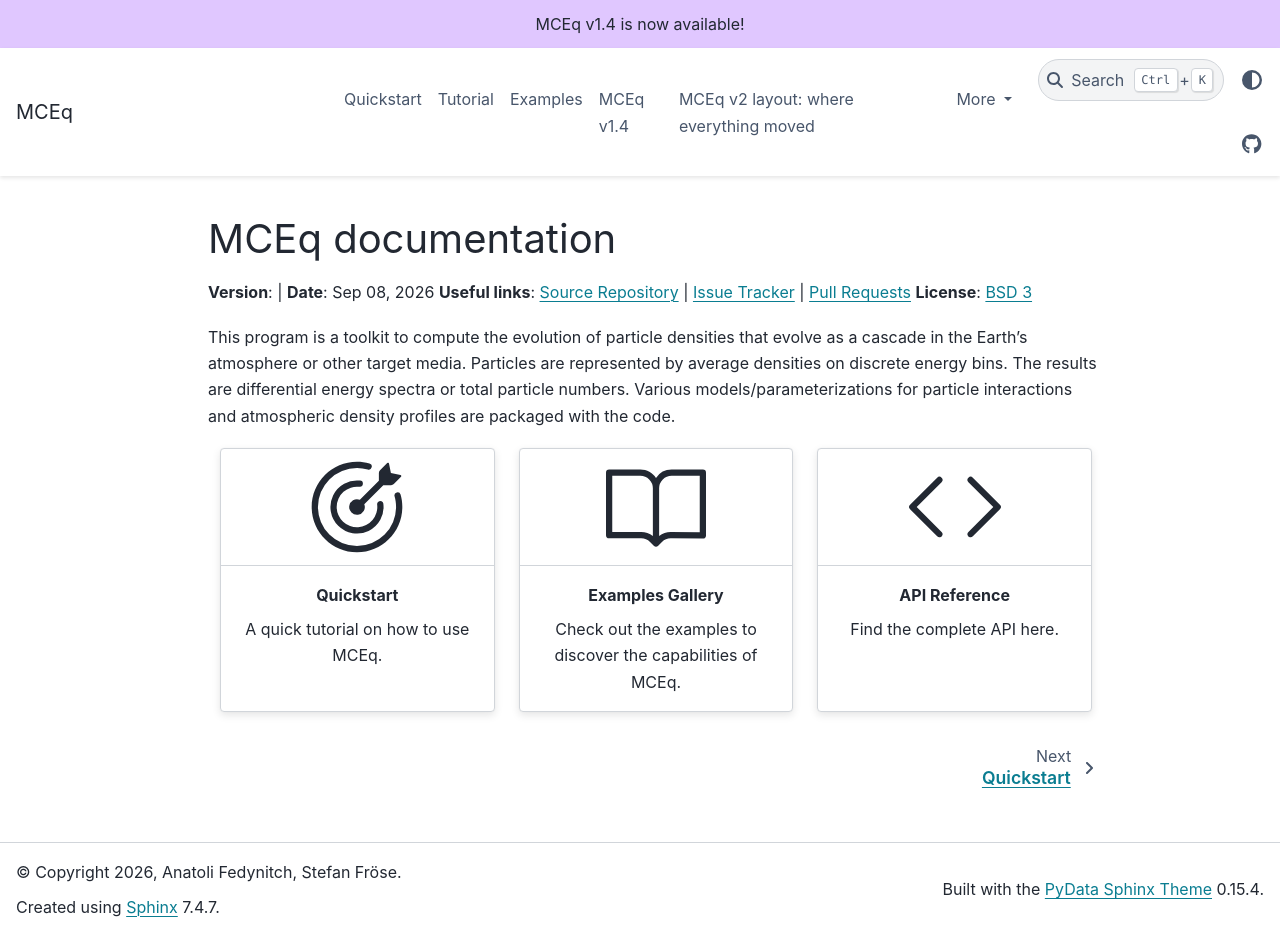
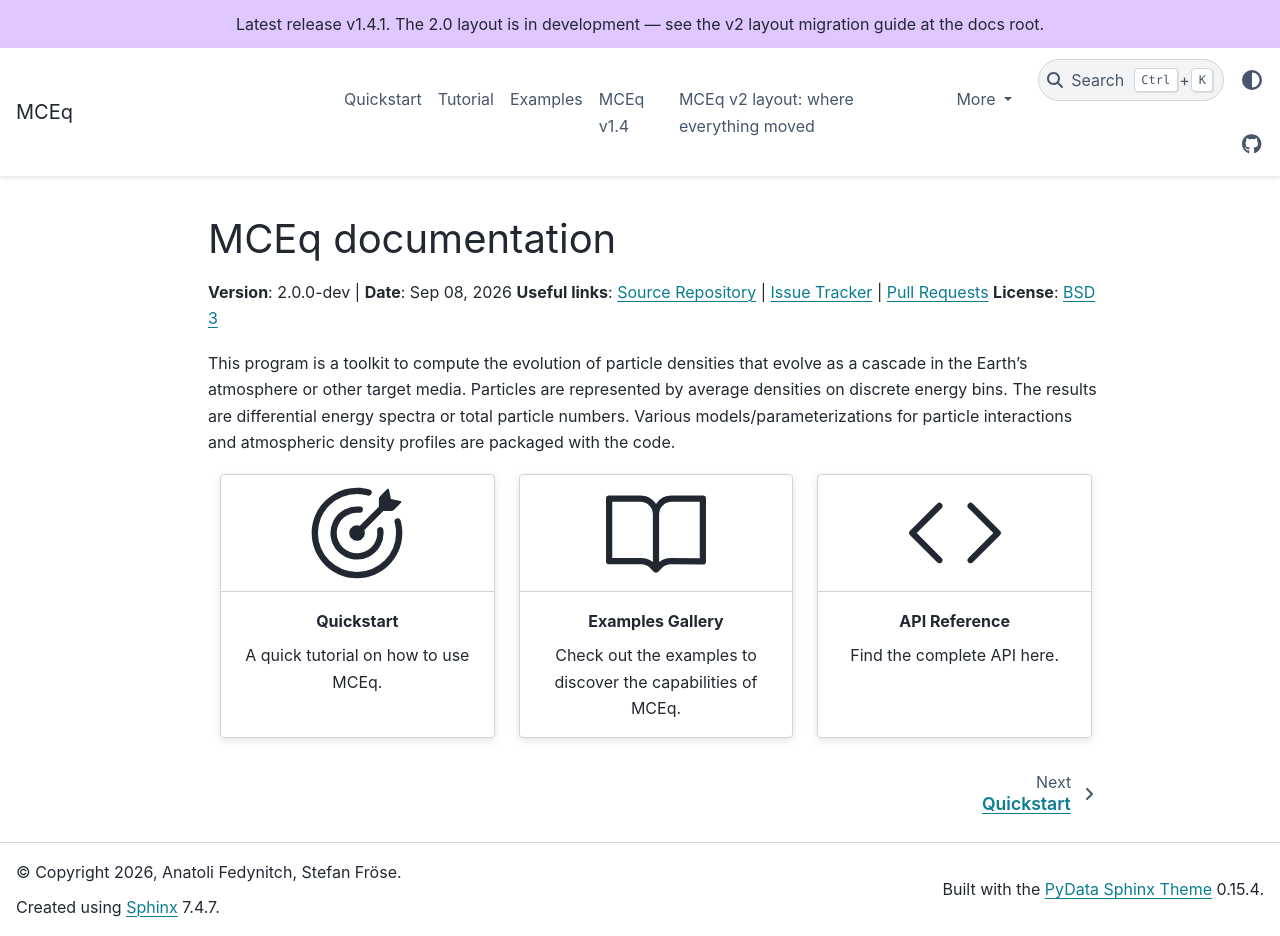
Before and after one commit to mceq-project/MCEq, a Sphinx documentation site: the page built from docs/index.rst, in a window 1280 px wide and 936 px high. Built offline with Sphinx 7.4.7 and the PyData theme 0.15.4, drawn with Linux system fonts in a browser that asks for light colours.

Commit message:
docs: conf states 2.0.0-dev (D-6 deferred cut); announcement says v1.4.1, not the stale v1.4
pyproject has carried 2.0.0 since April with no tag, and the site
banner announced v1.4 since 2024. The banner now names the last
published release (1.4.1, checked against PyPI) and points at the v2
migration guide; version/release are set in conf.py so the theme has
one source of truth until the cut.

```diff
--- a/docs/conf.py
+++ b/docs/conf.py
@@ -35,6 +35,11 @@
 
 
 source_suffix = {".rst": "restructuredtext", ".md": "markdown"}
+
+# The packaged version is 2.0.0-dev (D-6: release cut deferred); the last
+# published release is 1.4.1. State both, in one place, until the cut.
+version = "2.0.0-dev"
+release = version
 master_doc = "index"
 
 
@@ -68,7 +73,8 @@
             "icon": "fa-brands fa-github",
         },
     ],
-    "announcement": "MCEq v1.4 is now available!",
+    "announcement": "Latest release v1.4.1. The 2.0 layout is in development — "
+    "see the v2 layout migration guide at the docs root.",
 }
 
 html_sidebars = {
```
